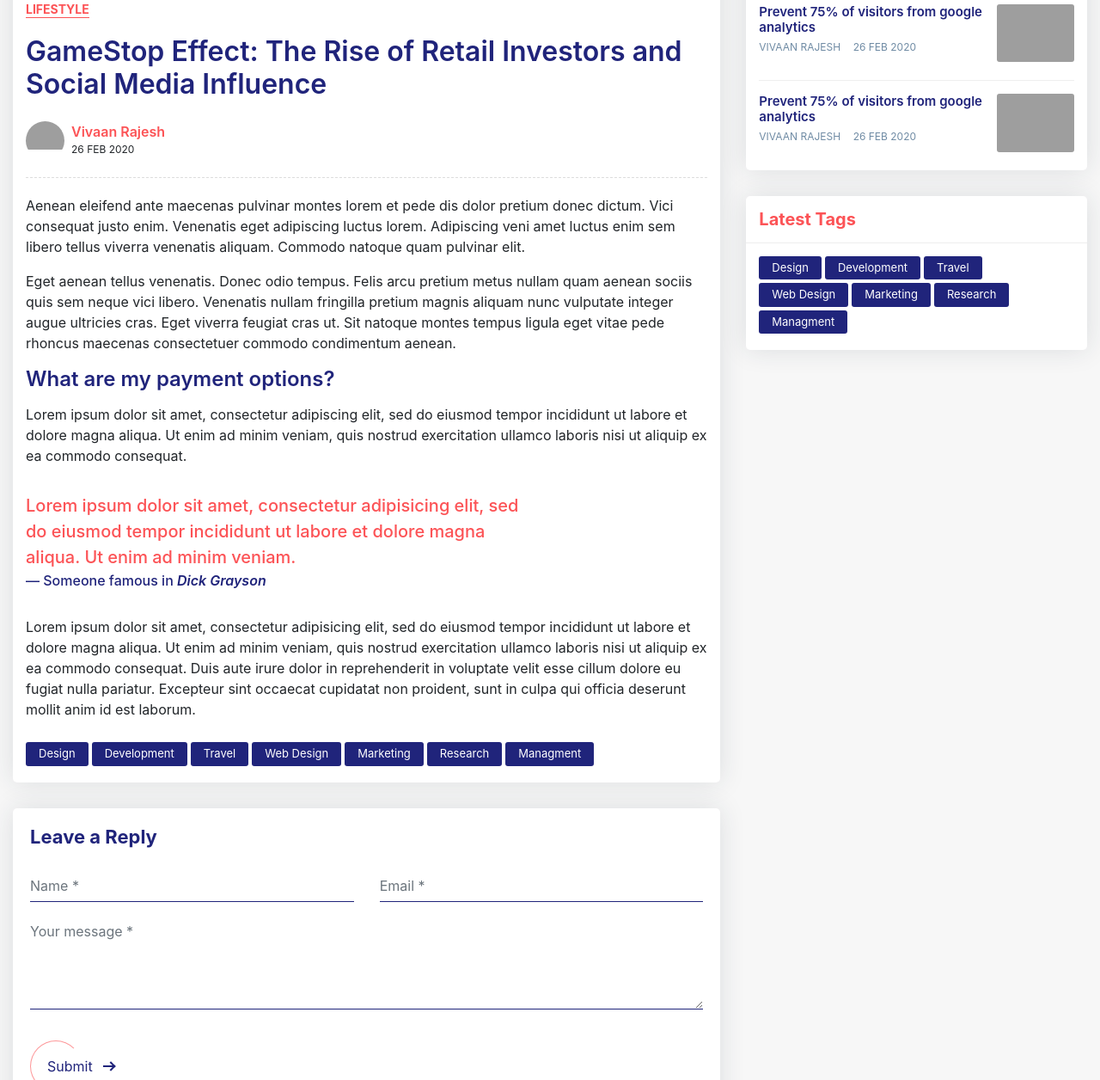
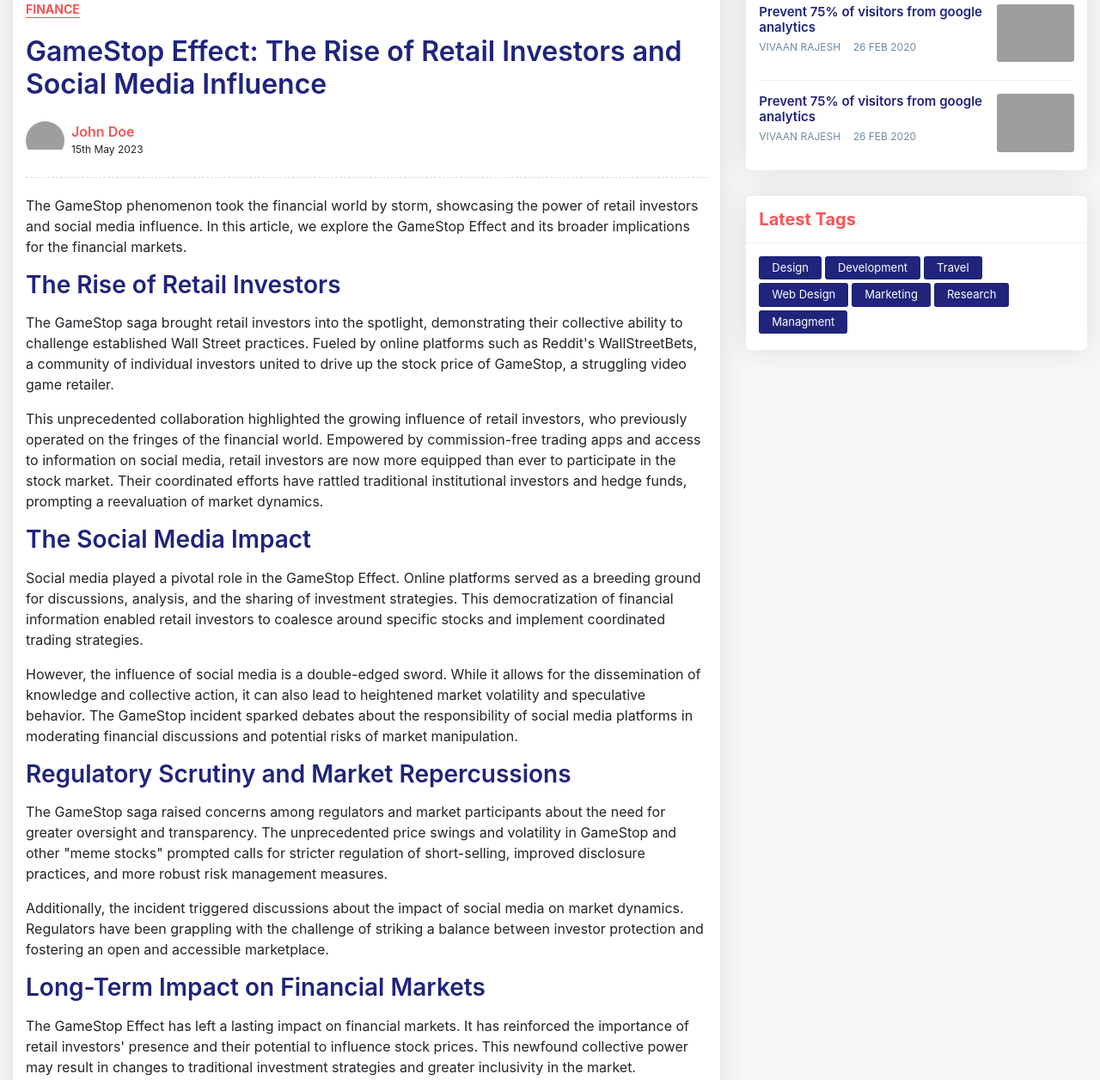
Before and after one commit to vivaan2006/InvestingHub, a plain HTML site: page blog-13.html in a window 1280 px wide. Shown: the part 792-2048 px from the top of the page at 86% size. Drawn offline with nearby package versions, Linux system fonts and the light colour scheme; grey boxes are pictures that could not be loaded.

Commit message:
Update blog-13.html

```diff
--- a/blog-13.html
+++ b/blog-13.html
@@ -123,43 +123,57 @@
                     <div class=" col-lg-8 m-15px-tb">
                       <article class="article">
                         <div class="article-img">
-                              <img src="./assets/images/blog-13.jpg" alt="Building microservices with Dropwizard, MongoDB & Docker"
+                            <img src="./assets/images/blog-12.jpg" alt="GameStop Effect: The Rise of Retail Investors and Social Media Influence"
                                 class="blog-banner-img">
                         </div>
                         <div class="article-title">
-                                <h6><a href="#">Lifestyle</a></h6>
+                            <h6><a href="#">Finance</a></h6>
                             <h2>GameStop Effect: The Rise of Retail Investors and Social Media Influence</h2>
                             <div class="media">
                                 <div class="avatar">
                                     <img src="https://bootdey.com/img/Content/avatar/avatar1.png" title="" alt="">
                                 </div>
                                 <div class="media-body">
-                                        <label>Vivaan Rajesh</label>
-                                        <span>26 FEB 2020</span>
+                                    <label>John Doe</label>
+                                    <span>15th May 2023</span>
                                 </div>
                             </div>
                         </div>
                         <div class="article-content">
-                                <p>Aenean eleifend ante maecenas pulvinar montes lorem et pede dis dolor pretium donec dictum. Vici consequat justo enim. Venenatis eget adipiscing luctus lorem. Adipiscing veni amet luctus enim sem libero tellus viverra venenatis aliquam. Commodo natoque quam pulvinar elit.</p>
-                                <p>Eget aenean tellus venenatis. Donec odio tempus. Felis arcu pretium metus nullam quam aenean sociis quis sem neque vici libero. Venenatis nullam fringilla pretium magnis aliquam nunc vulputate integer augue ultricies cras. Eget viverra feugiat cras ut. Sit natoque montes tempus ligula eget vitae pede rhoncus maecenas consectetuer commodo condimentum aenean.</p>
-                                <h4>What are my payment options?</h4>
-                                <p>Lorem ipsum dolor sit amet, consectetur adipiscing elit, sed do eiusmod tempor incididunt ut labore et dolore magna aliqua. Ut enim ad minim veniam, quis nostrud exercitation ullamco laboris nisi ut aliquip ex ea commodo consequat.</p>
-                                <blockquote>
-                                    <p>Lorem ipsum dolor sit amet, consectetur adipisicing elit, sed do eiusmod tempor incididunt ut labore et dolore magna aliqua. Ut enim ad minim veniam.</p>
-                                    <p class="blockquote-footer">Someone famous in <cite title="Source Title">Dick Grayson</cite></p>
-                                </blockquote>
-                                <p>Lorem ipsum dolor sit amet, consectetur adipisicing elit, sed do eiusmod tempor incididunt ut labore et dolore magna aliqua. Ut enim ad minim veniam, quis nostrud exercitation ullamco laboris nisi ut aliquip ex ea commodo consequat. Duis aute irure dolor in reprehenderit in voluptate velit esse cillum dolore eu fugiat nulla pariatur. Excepteur sint occaecat cupidatat non proident, sunt in culpa qui officia deserunt mollit anim id est laborum.</p>
+                            <p>The GameStop phenomenon took the financial world by storm, showcasing the power of retail investors and social media influence. In this article, we explore the GameStop Effect and its broader implications for the financial markets.</p>
+
+                            <h3>The Rise of Retail Investors</h3>
+                            <p>The GameStop saga brought retail investors into the spotlight, demonstrating their collective ability to challenge established Wall Street practices. Fueled by online platforms such as Reddit's WallStreetBets, a community of individual investors united to drive up the stock price of GameStop, a struggling video game retailer.</p>
+
+                            <p>This unprecedented collaboration highlighted the growing influence of retail investors, who previously operated on the fringes of the financial world. Empowered by commission-free trading apps and access to information on social media, retail investors are now more equipped than ever to participate in the stock market. Their coordinated efforts have rattled traditional institutional investors and hedge funds, prompting a reevaluation of market dynamics.</p>
+
+                            <h3>The Social Media Impact</h3>
+                            <p>Social media played a pivotal role in the GameStop Effect. Online platforms served as a breeding ground for discussions, analysis, and the sharing of investment strategies. This democratization of financial information enabled retail investors to coalesce around specific stocks and implement coordinated trading strategies.</p>
+
+                            <p>However, the influence of social media is a double-edged sword. While it allows for the dissemination of knowledge and collective action, it can also lead to heightened market volatility and speculative behavior. The GameStop incident sparked debates about the responsibility of social media platforms in moderating financial discussions and potential risks of market manipulation.</p>
+
+                            <h3>Regulatory Scrutiny and Market Repercussions</h3>
+                            <p>The GameStop saga raised concerns among regulators and market participants about the need for greater oversight and transparency. The unprecedented price swings and volatility in GameStop and other "meme stocks" prompted calls for stricter regulation of short-selling, improved disclosure practices, and more robust risk management measures.</p>
+
+                            <p>Additionally, the incident triggered discussions about the impact of social media on market dynamics. Regulators have been grappling with the challenge of striking a balance between investor protection and fostering an open and accessible marketplace.</p>
+
+                            <h3>Long-Term Impact on Financial Markets</h3>
+                            <p>The GameStop Effect has left a lasting impact on financial markets. It has reinforced the importance of retail investors' presence and their potential to influence stock prices. This newfound collective power may result in changes to traditional investment strategies and greater inclusivity in the market.</p>
+
+                            <p>Furthermore, it has sparked discussions about the need for financial education and literacy, ensuring that retail investors are well-informed about the risks and rewards of investing in volatile assets. Increased awareness can lead to more responsible investment practices and a more resilient financial ecosystem.</p>
+
+                            <h3>Conclusion</h3>
+                            <p>The GameStop Effect has ushered in a new era of retail investor empowerment and social media-driven market dynamics. It serves as a reminder that financial markets are evolving, and all participants must adapt to the changing landscape. As regulators, investors, and industry stakeholders work together, they can navigate the challenges posed by the GameStop Effect and build a more robust and equitable financial ecosystem for the future.</p>
                         </div>
                         <div class="nav tag-cloud">
-                                <a href="#">Design</a>
-                                <a href="#">Development</a>
-                                <a href="#">Travel</a>
-                                <a href="#">Web Design</a>
-                                <a href="#">Marketing</a>
-                                <a href="#">Research</a>
-                                <a href="#">Managment</a>
+                            <a href="#">Finance</a>
+                            <a href="#">Investing</a>
+                            <a href="#">Retail Investors</a>
+                            <a href="#">Social Media</a>
+                            <a href="#">Stock Market</a>
                         </div>
                     </article>
+
                         <div class="contact-form article-comment">
                             <h4>Leave a Reply</h4>
                             <form id="contact-form" method="POST">
```
Lines whose indentation alone changed are shown as unchanged.
